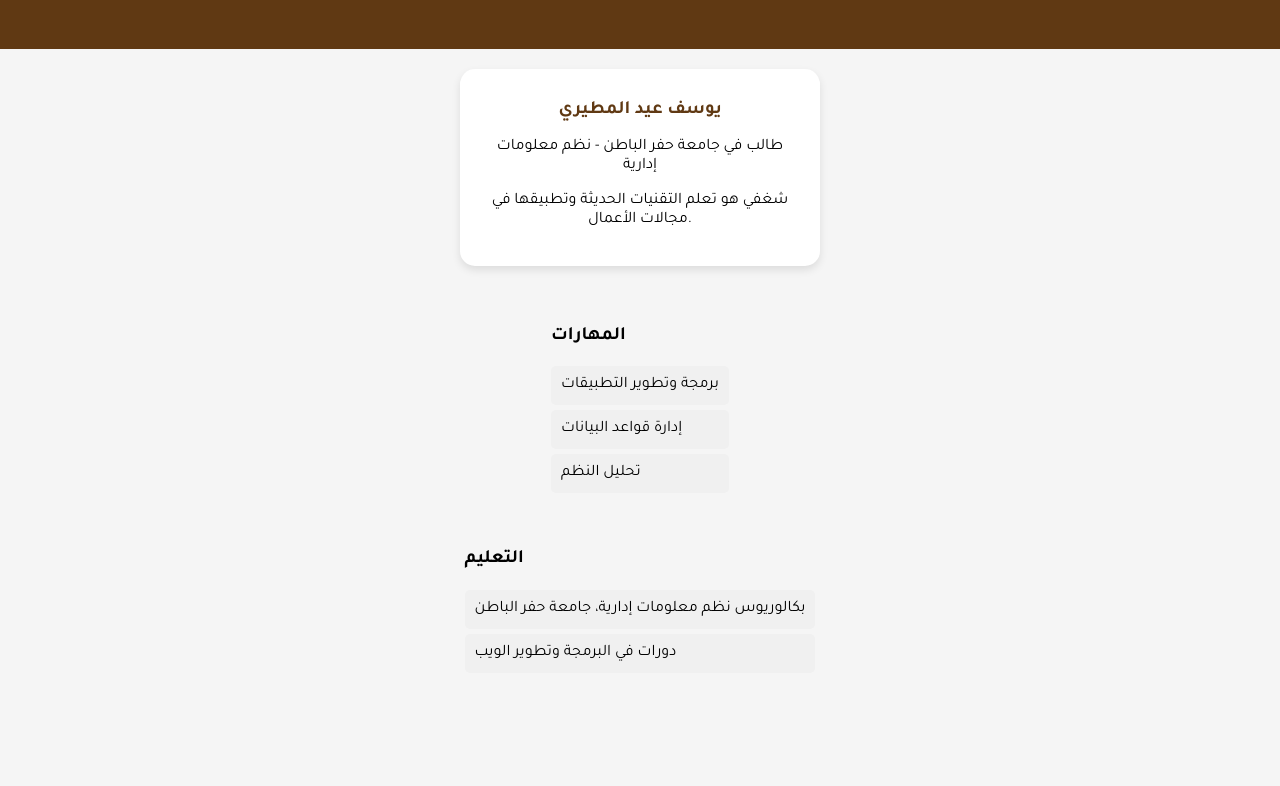
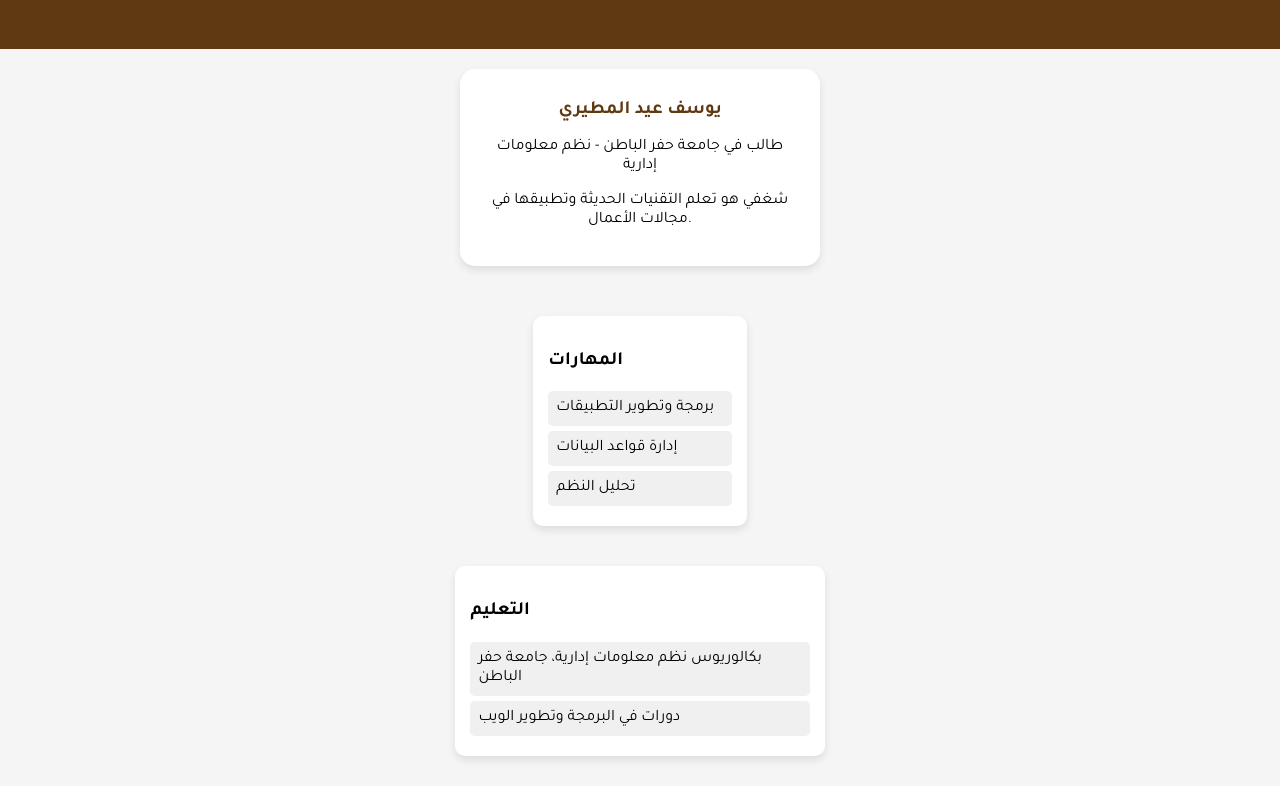
Before and after one commit to yoseff33/hhui, a plain HTML site: page about.html in a window 1280 px wide. Shown: the part 174-960 px from the top of the page. Before the commit the page ends 883 px from the top, so only its background shows below. Drawn offline with Linux system fonts and the light colour scheme.

Commit message:
Update about.html

```diff
--- a/about.html
+++ b/about.html
@@ -15,14 +15,17 @@
         .about-card { width: 320px; border-radius: 15px; box-shadow: 0 4px 8px rgba(0, 0, 0, 0.1); background-color: white; padding: 20px; margin-bottom: 20px; text-align: center; }
         .about-card h3 { color: #603913; margin: 10px 0; }
         .skills, .education { margin-top: 20px; }
-        .skills ul, .education ul { list-style-type: none; padding: 0; }
-        .skills li, .education li { background-color: #f0f0f0; padding: 10px; margin: 5px 0; border-radius: 5px; }
+        .skills, .education { display: flex; justify-content: center; flex-direction: column; align-items: center; }
+        .skills .card, .education .card { width: 90%; border-radius: 10px; box-shadow: 0 4px 8px rgba(0, 0, 0, 0.1); background-color: white; margin: 10px 0; padding: 15px; }
+        .skills .card ul, .education .card ul { list-style-type: none; padding: 0; margin: 0; }
+        .skills .card li, .education .card li { background-color: #f0f0f0; padding: 8px; margin: 5px 0; border-radius: 5px; }
     </style>
 </head>
 <body>
     <div class="navbar">
-        <a href="hh.html">الرئيسية</a>
+        <a href="index.html">الرئيسية</a>
         <a href="about.html">عنّي</a>
+        <a href="portfolio.html">معرض الأعمال</a>
         <a href="contact.html">اتصل بي</a>
     </div>
     <div class="section-title"><h1>من أنا</h1></div>
@@ -32,13 +35,26 @@
             <p>طالب في جامعة حفر الباطن - نظم معلومات إدارية</p>
             <p>شغفي هو تعلم التقنيات الحديثة وتطبيقها في مجالات الأعمال.</p>
         </div>
+
         <div class="skills">
-            <h3>المهارات</h3>
-            <ul><li>برمجة وتطوير التطبيقات</li><li>إدارة قواعد البيانات</li><li>تحليل النظم</li></ul>
+            <div class="card">
+                <h3>المهارات</h3>
+                <ul>
+                    <li>برمجة وتطوير التطبيقات</li>
+                    <li>إدارة قواعد البيانات</li>
+                    <li>تحليل النظم</li>
+                </ul>
+            </div>
         </div>
+
         <div class="education">
-            <h3>التعليم</h3>
-            <ul><li>بكالوريوس نظم معلومات إدارية، جامعة حفر الباطن</li><li>دورات في البرمجة وتطوير الويب</li></ul>
+            <div class="card">
+                <h3>التعليم</h3>
+                <ul>
+                    <li>بكالوريوس نظم معلومات إدارية، جامعة حفر الباطن</li>
+                    <li>دورات في البرمجة وتطوير الويب</li>
+                </ul>
+            </div>
         </div>
     </div>
 </body>
```
